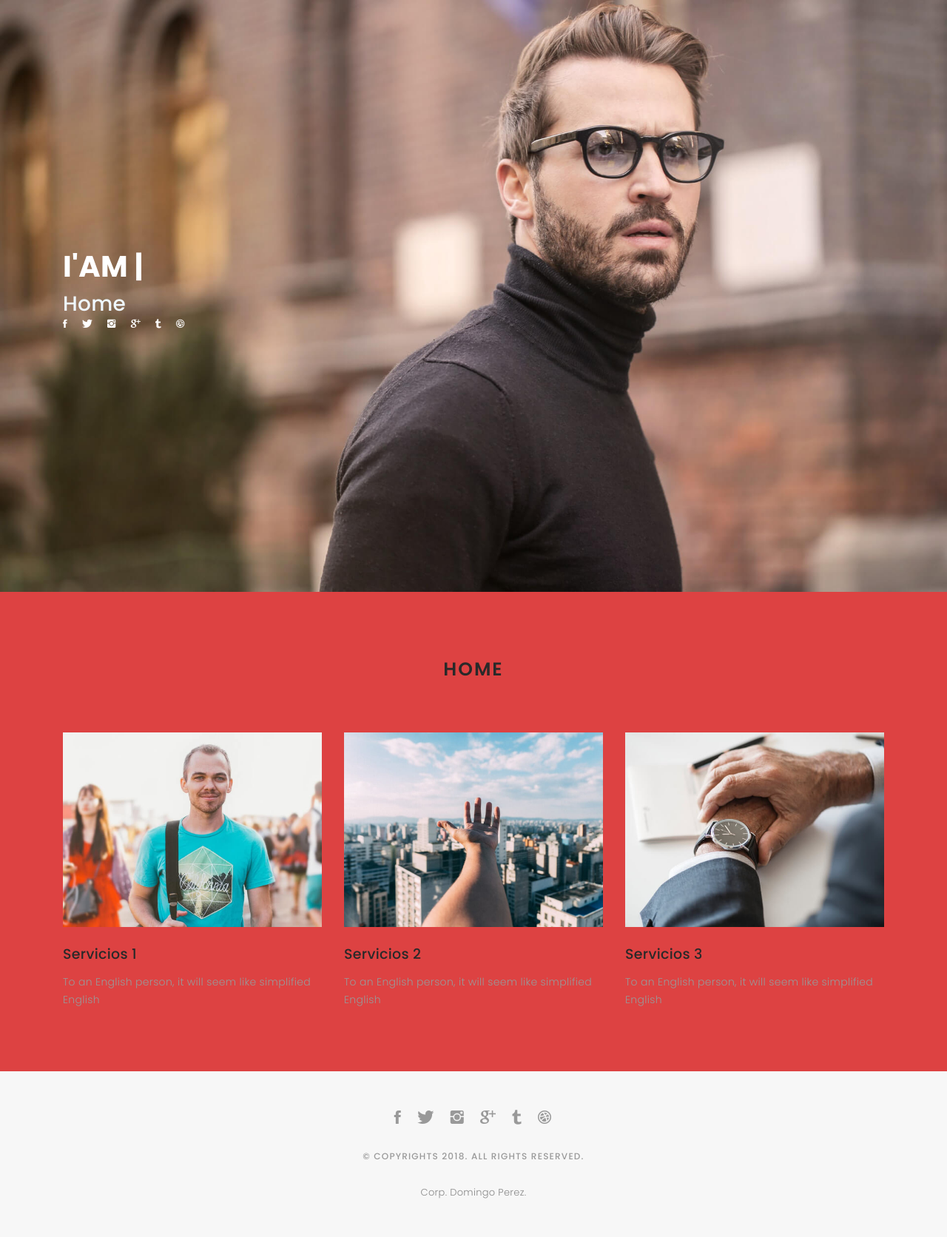
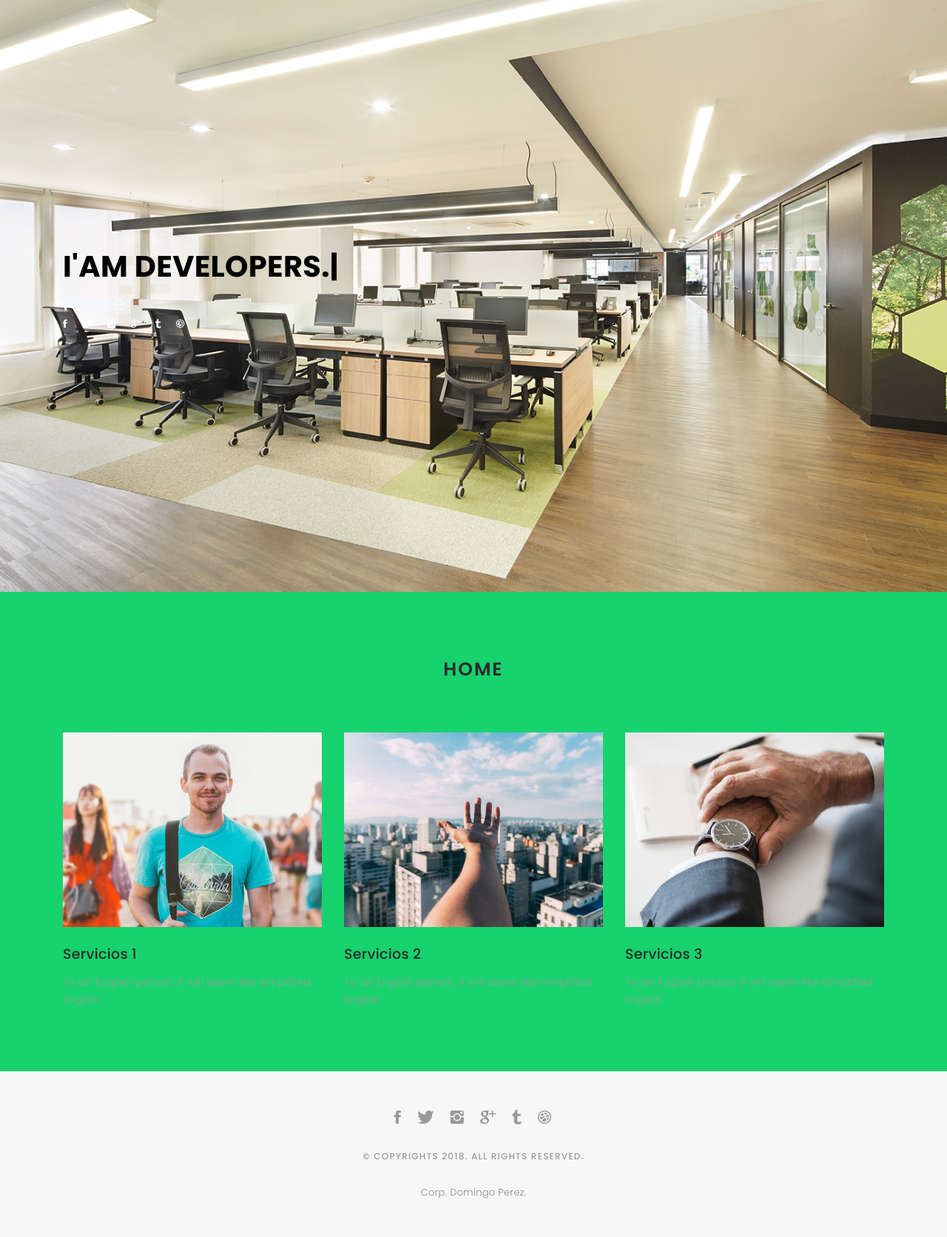
Before and after one commit to dznkos/WebConsultoria, a Django app: page / in a window 1280 px wide. Shown: the whole page at 74% size. Run offline with Django 3.2, Linux system fonts and the light colour scheme; some libraries are stand-ins or nearby versions; some web fonts are replaced.

Commit message:
Blog v1.1 06-11-18

```diff
--- a/core/static/core/css/style.css
+++ b/core/static/core/css/style.css
@@ -454,7 +454,7 @@
 #journal,  #journal-blog {
   height: auto;
   width: 100%;
-  background: #dd4242;
+  background: #18d26e;
   padding-bottom: 60px;
   position: relative;
 }
--- a/core/static/core/js/main.js
+++ b/core/static/core/js/main.js
@@ -79,7 +79,7 @@
 
   $(function() {
     typed.typed({
-      strings: ["Marketing.", "Trading.", "Design.", "Creativity.", "Advertising."],
+      strings: ["Integrated.", "Trading.", "Developers.", "Creativity.", "Advertising."],
       typeSpeed: 110,
       loop: true,
     });
--- a/core/templates/core/home.html
+++ b/core/templates/core/home.html
@@ -6,7 +6,7 @@
 {% block background %}{% load static %}{% static 'core/images/blog-post-big.jpg'%}{% endblock %}
 
 {% block headers %}
-<h1>I'am <span class="typed"></span></h1>
+<h1 style="color: black;">I'am <span class="typed"></span></h1>
                 <h3 style=" color:aliceblue ">Home</h3>
 {% endblock%}
 
```
Also changed, not shown: core/static/core/images/home-bg.jpg.
